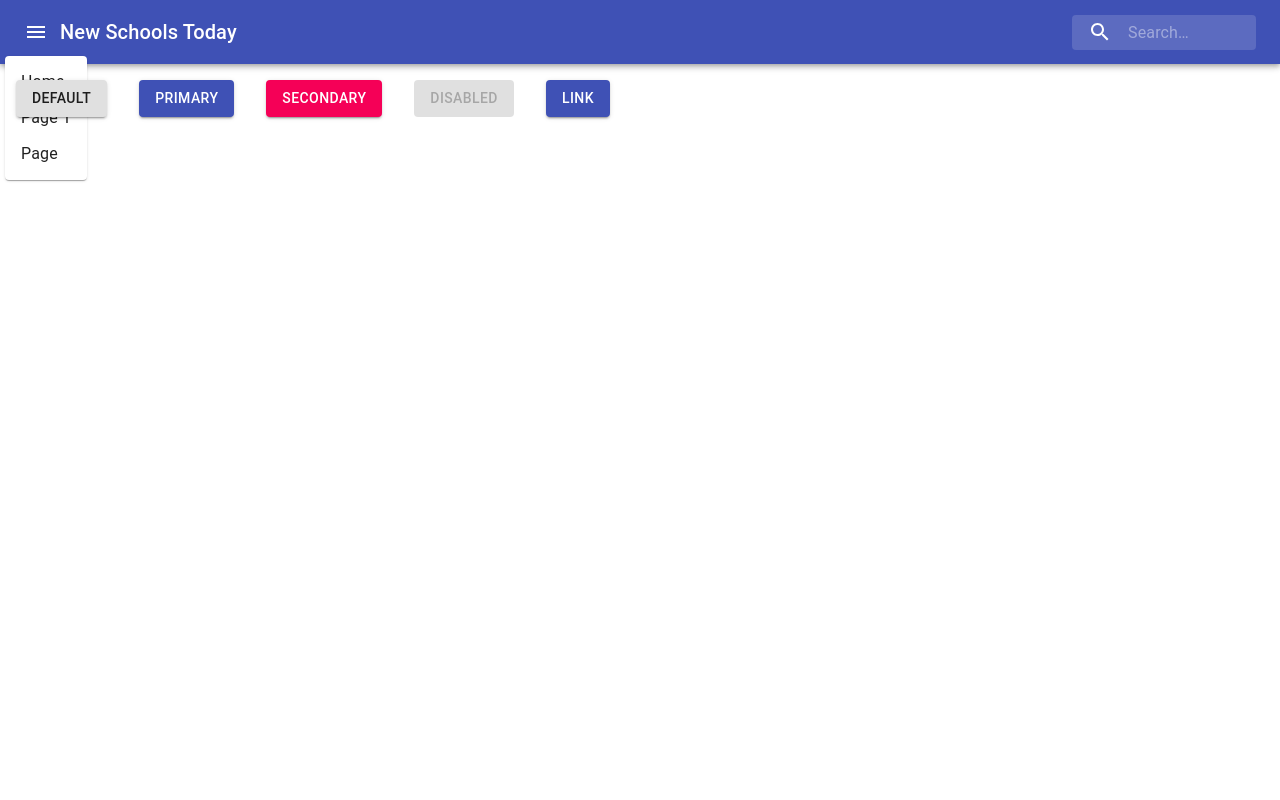
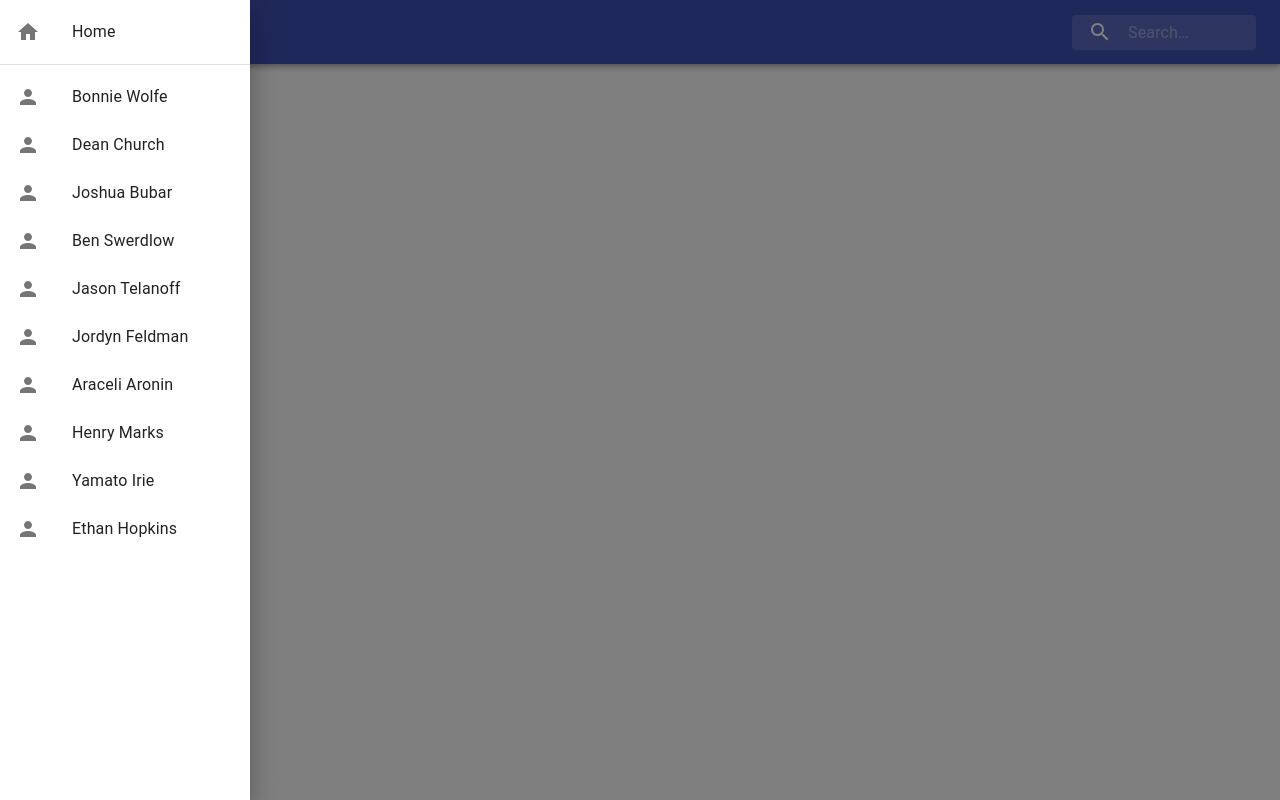
Before and after one commit to hackforla/new-schools-today, a React (Create React App) app in the folder work-team-website/work-team-website/: page / in a window 1280 px wide. Both pictures are taken after a click on the button 36 px from the left and 32 px from the top of the page. Built offline with nearby package versions, Linux system fonts and the light colour scheme.

Commit message:
Replaced drop down menu with drawer. Removed random buttons
The menu button used to toggle a drop down menu. It now toggles a left-drawer with all collaborators' names and a home button. Also, removed random buttons that were located under App Bar

```diff
--- a/work-team-website/work-team-website/src/App.js
+++ b/work-team-website/work-team-website/src/App.js
@@ -1,12 +1,10 @@
 import React from 'react';
 import SearchAppBar from './ShowAppBar';
-import ContainedButtons from './ShowButton';
 
 export default function App() {
   return (
     <div>
         <SearchAppBar></SearchAppBar>
-        <ContainedButtons></ContainedButtons>
     </div>
   );
 }
--- a/work-team-website/work-team-website/src/MenuButton.js
+++ /dev/null
@@ -1,91 +0,0 @@
-import React from 'react';
-import ClickAwayListener from '@material-ui/core/ClickAwayListener';
-import Grow from '@material-ui/core/Grow';
-import Paper from '@material-ui/core/Paper';
-import Popper from '@material-ui/core/Popper';
-import MenuItem from '@material-ui/core/MenuItem';
-import MenuList from '@material-ui/core/MenuList';
-import { makeStyles } from '@material-ui/core/styles';
-import MenuIcon from '@material-ui/icons/Menu';
-import IconButton from '@material-ui/core/IconButton';
-
-const useStyles = makeStyles(theme => ({
-  root: {
-    display: 'flex',
-  },
-  paper: {
-    marginRight: theme.spacing(2),
-  },
-}));
-
-export default function MenuListButton() {
-  const classes = useStyles();
-  const [open, setOpen] = React.useState(false);
-  const anchorRef = React.useRef(null);
-
-  const handleToggle = () => {
-    setOpen(prevOpen => !prevOpen);
-  };
-
-  const handleClose = event => {
-    if (anchorRef.current && anchorRef.current.contains(event.target)) {
-      return;
-    }
-
-    setOpen(false);
-  };
-
-  function handleListKeyDown(event) {
-    if (event.key === 'Tab') {
-      event.preventDefault();
-      setOpen(false);
-    }
-  }
-
-  // return focus to the button when we transitioned from !open -> open
-  const prevOpen = React.useRef(open);
-  React.useEffect(() => {
-    if (prevOpen.current === true && open === false) {
-      anchorRef.current.focus();
-    }
-
-    prevOpen.current = open;
-  }, [open]);
-
-  return (
-    <div className={classes.root}>
-      <div>
-        <IconButton
-            edge="start"
-            className={classes.menuButton}
-            color="inherit"
-            aria-label="open drawer"
-            ref={anchorRef}
-            aria-controls={open ? 'menu-list-grow' : undefined}
-            aria-haspopup="true"
-            onClick={handleToggle}
-            >
-            <MenuIcon />
-        </IconButton>
-        <Popper open={open} anchorEl={anchorRef.current} role={undefined} transition disablePortal>
-          {({ TransitionProps, placement }) => (
-            <Grow
-              {...TransitionProps}
-              style={{ transformOrigin: placement === 'bottom' ? 'center top' : 'center bottom' }}
-            >
-              <Paper>
-                <ClickAwayListener onClickAway={handleClose}>
-                  <MenuList autoFocusItem={open} id="menu-list-grow" onKeyDown={handleListKeyDown}>
-                    <MenuItem onClick={handleClose}>Home</MenuItem>
-                    <MenuItem onClick={handleClose}>Page 1</MenuItem>
-                    <MenuItem onClick={handleClose}>Page</MenuItem>
-                  </MenuList>
-                </ClickAwayListener>
-              </Paper>
-            </Grow>
-          )}
-        </Popper>
-      </div>
-    </div>
-  );
-}
--- /dev/null
+++ b/work-team-website/work-team-website/src/MenuDrawer.js
@@ -0,0 +1,82 @@
+import React from 'react';
+import { makeStyles } from '@material-ui/core/styles';
+import Drawer from '@material-ui/core/Drawer';
+import MenuIcon from '@material-ui/icons/Menu';
+import IconButton from '@material-ui/core/IconButton';
+import List from '@material-ui/core/List';
+import Divider from '@material-ui/core/Divider';
+import ListItem from '@material-ui/core/ListItem';
+import ListItemIcon from '@material-ui/core/ListItemIcon';
+import ListItemText from '@material-ui/core/ListItemText';
+import HomeIcon from '@material-ui/icons/Home';
+import PersonIcon from '@material-ui/icons/Person';
+
+const useStyles = makeStyles({
+  list: {
+    width: 250,
+  },
+  fullList: {
+    width: 'auto',
+  },
+});
+
+export default function MenuDrawer() {
+  const classes = useStyles();
+  const [state, setState] = React.useState({
+    top: false,
+    left: false,
+    bottom: false,
+    right: false,
+  });
+
+  const toggleDrawer = (side, open) => event => {
+    if (event.type === 'keydown' && (event.key === 'Tab' || event.key === 'Shift')) {
+      return;
+    }
+
+    setState({ ...state, [side]: open });
+  };
+
+  const sideList = side => (
+    <div
+      className={classes.list}
+      role="presentation"
+      onClick={toggleDrawer(side, false)}
+      onKeyDown={toggleDrawer(side, false)}
+    >
+      <List>
+        {['Home'].map((text, index) => (
+          <ListItem button key={text}>
+            <ListItemIcon><HomeIcon /></ListItemIcon>
+            <ListItemText primary={text} />
+          </ListItem>
+        ))}
+      </List>
+      <Divider />
+      <List>
+        {['Bonnie Wolfe', 'Dean Church', 'Joshua Bubar', 'Ben Swerdlow', 'Jason Telanoff', 'Jordyn Feldman', 'Araceli Aronin', 'Henry Marks', 'Yamato Irie', 'Ethan Hopkins'].map((text, index) => (
+          <ListItem button key={text}>
+            <ListItemIcon><PersonIcon /></ListItemIcon>
+            <ListItemText primary={text} />
+          </ListItem>
+        ))}
+      </List>
+    </div>
+  );
+
+  return (
+    <div>
+        <IconButton
+            edge="start"
+            className={classes.menuButton}
+            color="inherit"
+            onClick={toggleDrawer('left', true)}
+            >
+            <MenuIcon />
+        </IconButton>
+      <Drawer open={state.left} onClose={toggleDrawer('left', false)}>
+        {sideList('left')}
+      </Drawer>
+    </div>
+  );
+}
--- a/work-team-website/work-team-website/src/ShowAppBar.js
+++ b/work-team-website/work-team-website/src/ShowAppBar.js
@@ -5,7 +5,8 @@ import Typography from '@material-ui/core/Typography';
 import InputBase from '@material-ui/core/InputBase';
 import { fade, makeStyles } from '@material-ui/core/styles';
 import SearchIcon from '@material-ui/icons/Search';
-import MenuListButton from './MenuButton';
+// import MenuListButton from './MenuButton';
+import MenuDrawer from './MenuDrawer';
 
 const useStyles = makeStyles(theme => ({
     root: {
@@ -67,7 +68,7 @@ const useStyles = makeStyles(theme => ({
       <div className={classes.root}>
         <AppBar position="static">
           <Toolbar>
-            <MenuListButton></MenuListButton>
+            <MenuDrawer></MenuDrawer>
             <Typography className={classes.title} variant="h6" noWrap>
               New Schools Today
             </Typography>
--- a/work-team-website/work-team-website/src/ShowButton.js
+++ /dev/null
@@ -1,33 +0,0 @@
-import React from 'react';
-import { makeStyles } from '@material-ui/core/styles';
-import Button from '@material-ui/core/Button';
-
-const useStyles = makeStyles(theme => ({
-  root: {
-    '& > *': {
-      margin: theme.spacing(2),
-    },
-  },
-}));
-
-export default function ContainedButtons() {
-  const classes = useStyles();
-
-  return (
-    <div className={classes.root}>
-      <Button variant="contained">Default</Button>
-      <Button variant="contained" color="primary">
-        Primary
-      </Button>
-      <Button variant="contained" color="secondary">
-        Secondary
-      </Button>
-      <Button variant="contained" disabled>
-        Disabled
-      </Button>
-      <Button variant="contained" color="primary" href="#contained-buttons">
-        Link
-      </Button>
-    </div>
-  );
-}
```
